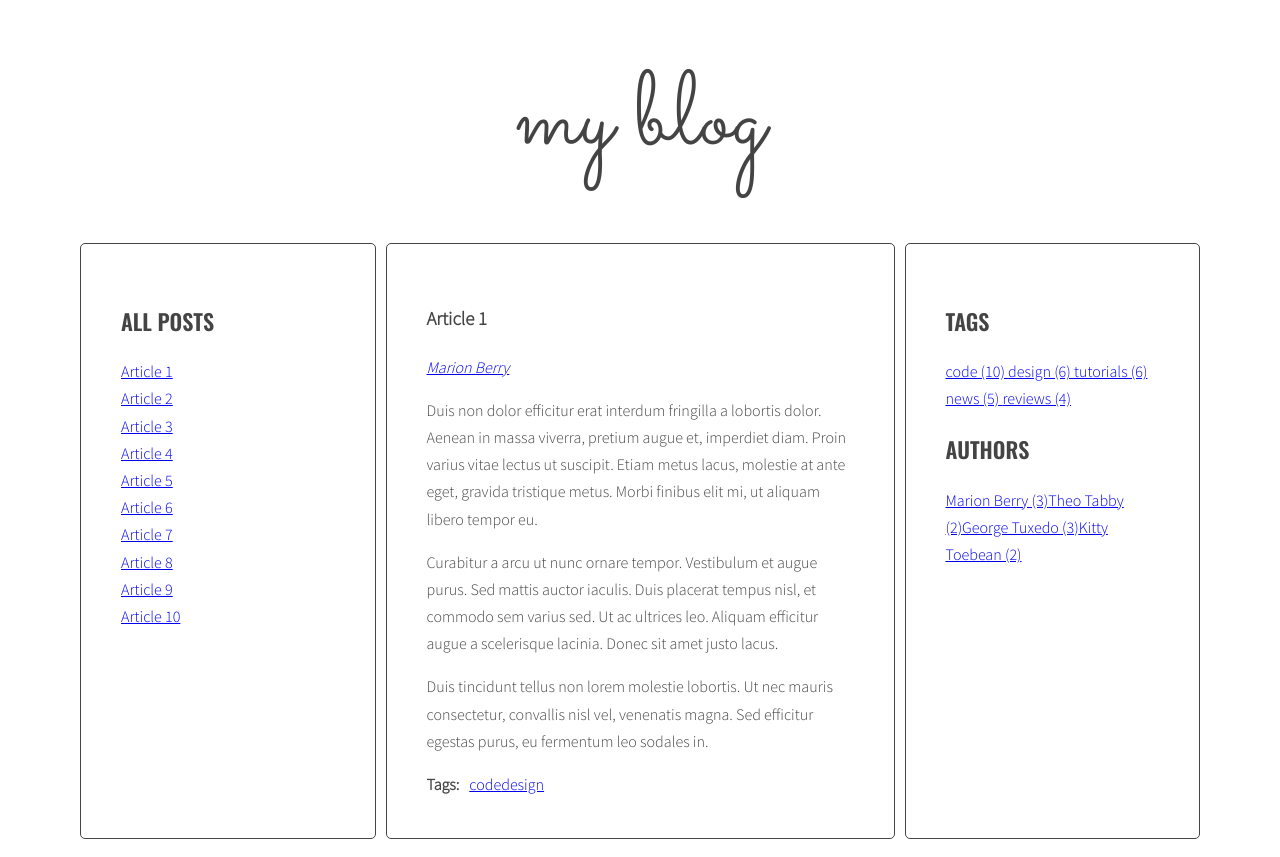
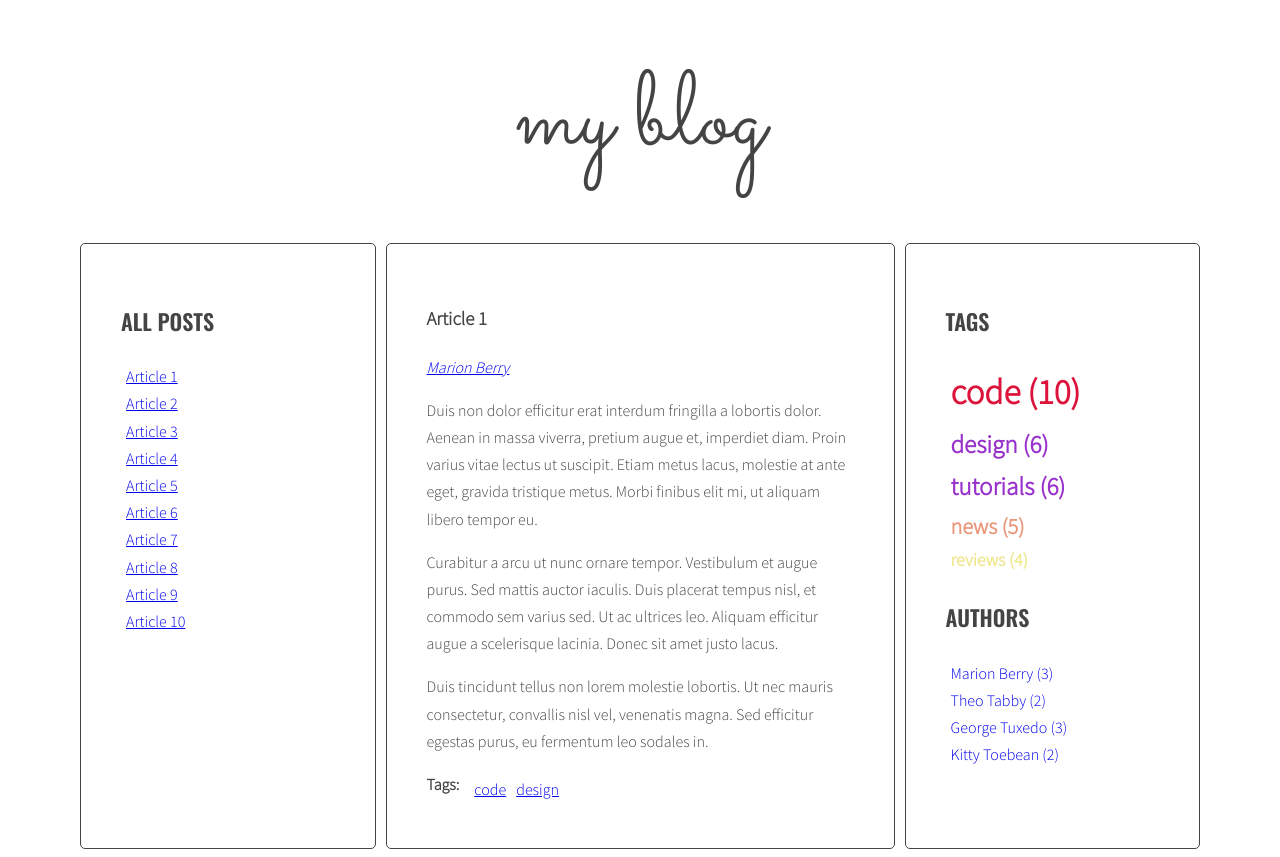
Before and after one commit to KamilaKodilla/javascript-blog, a website: page index.html in a window 1280 px wide. Drawn offline with nearby package versions, Linux system fonts and the light colour scheme.

Commit message:
Add style

```diff
--- a/sass/style.scss
+++ b/sass/style.scss
@@ -79,7 +79,7 @@ body {
 .list {
   list-style-type: none;
   margin: 0;
-  padding: 0;
+  padding: 5px;
   .active {
     font-weight: bold;
   }
@@ -88,6 +88,7 @@ body {
 .list-horizontal {
   li {
     display: inline-block;
+    margin-right: 10px;
   }
 }
 
@@ -97,6 +98,48 @@ body {
   li {
     margin-bottom: 12px;
   }
+  a {
+    display: list-item;
+    text-decoration: none;
+  }
+}
+
+/* Tags */
+.tags {
+  a {
+    display: list-item;
+    text-decoration: none;
+  }
+  a:first-of-type {
+    font-size: 35px;
+    color: crimson;
+    font-weight: bold;
+  }
+  a:nth-child(2) {
+    font-size: 25px;
+    font-weight: bold;
+    color:darkorchid;
+  }
+  a:nth-child(3) {
+    font-size: 25px;
+    font-weight: bold;
+    color:darkorchid;
+  }
+  a:nth-child(4) {
+    font-size: 22px;
+    font-weight: bold;
+    color:darksalmon;
+  }
+  a:nth-child(5) {
+    font-size: 18px;
+    font-weight: bold;
+    color:khaki;
+  }
+
+}
+
+.tag-size-6 {
+  font-size: 40px;
 }
 
 /* Post */
```
Also changed, not shown: css/style.css, 1 other file.
